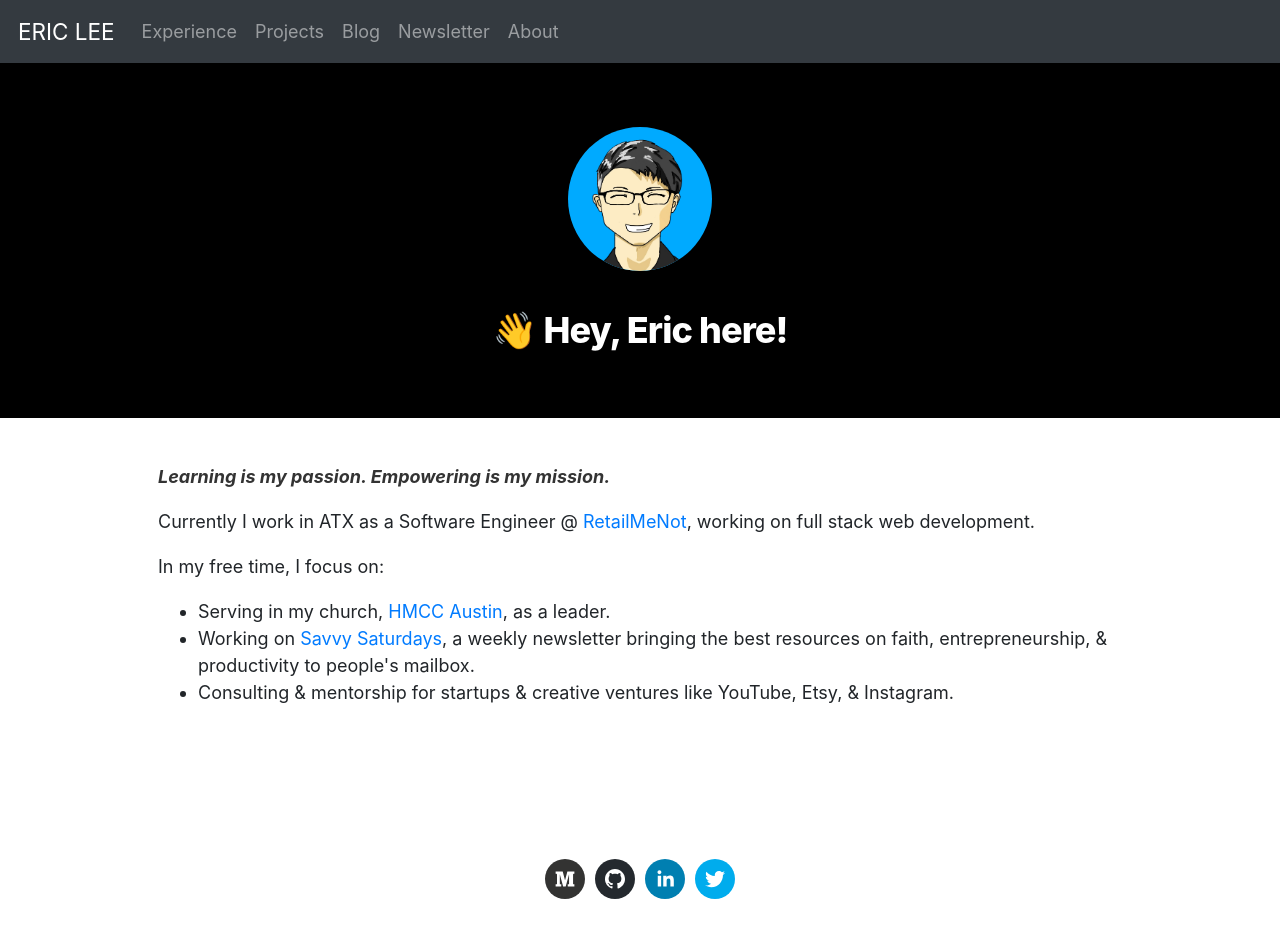
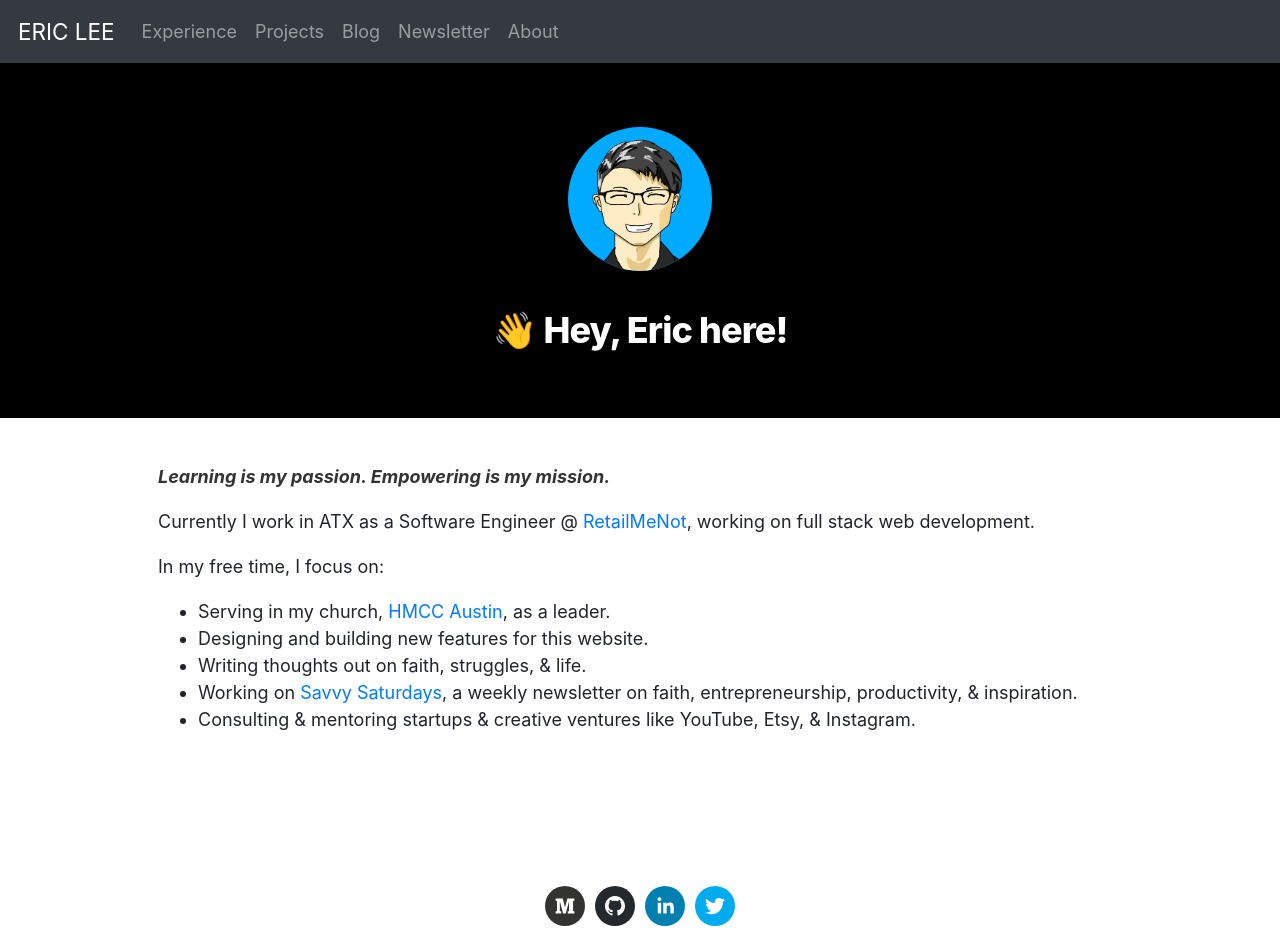
Before and after one commit to theCreedo/ericjmlee-next, a Next.js app: page / in a window 1280 px wide. Before the commit the page ends 917 px from the top, so only its background shows below. Built offline with nearby package versions, Linux system fonts and the light colour scheme.

Commit message:
feat: add items on what I'm focusing on now

```diff
--- a/pages/index.js
+++ b/pages/index.js
@@ -25,8 +25,10 @@ export default function Home({ allPostsData }) {
         <p>In my free time, I focus on:</p>
         <ul>
           <li>Serving in my church, <a href="https://austin.hmcc.net/">HMCC Austin</a>, as a leader.</li>
-          <li>Working on <a href="https://ericlee.substack.com/">Savvy Saturdays</a>, a weekly newsletter bringing the best resources on faith, entrepreneurship, & productivity to people's mailbox.</li>
-          <li>Consulting & mentorship for startups & creative ventures like YouTube, Etsy, & Instagram.</li>
+          <li>Designing and building new features for this website.</li>
+          <li>Writing thoughts out on faith, struggles, & life.</li>
+          <li>Working on <a href="https://ericlee.substack.com/">Savvy Saturdays</a>, a weekly newsletter on faith, entrepreneurship, productivity, & inspiration.</li>
+          <li>Consulting & mentoring startups & creative ventures like YouTube, Etsy, & Instagram.</li>
         </ul>
       </section>
     </Layout >
```
